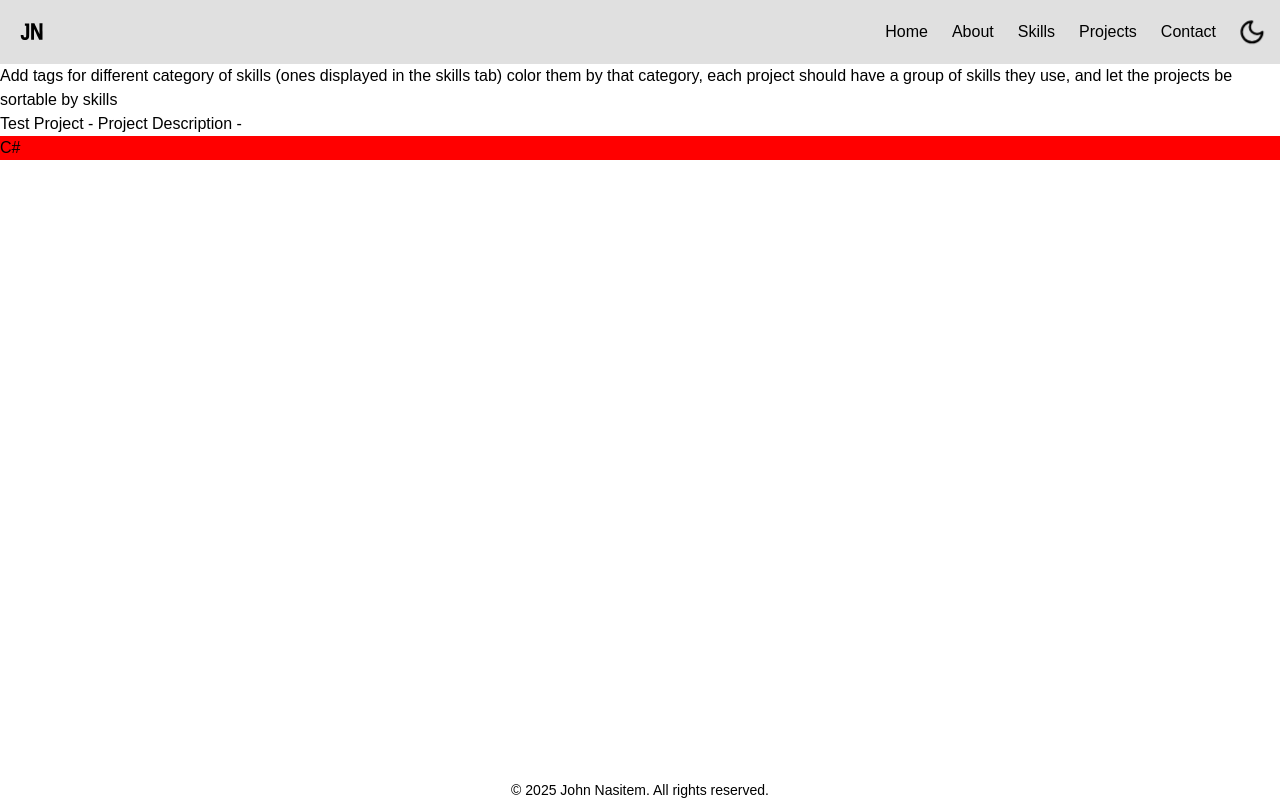
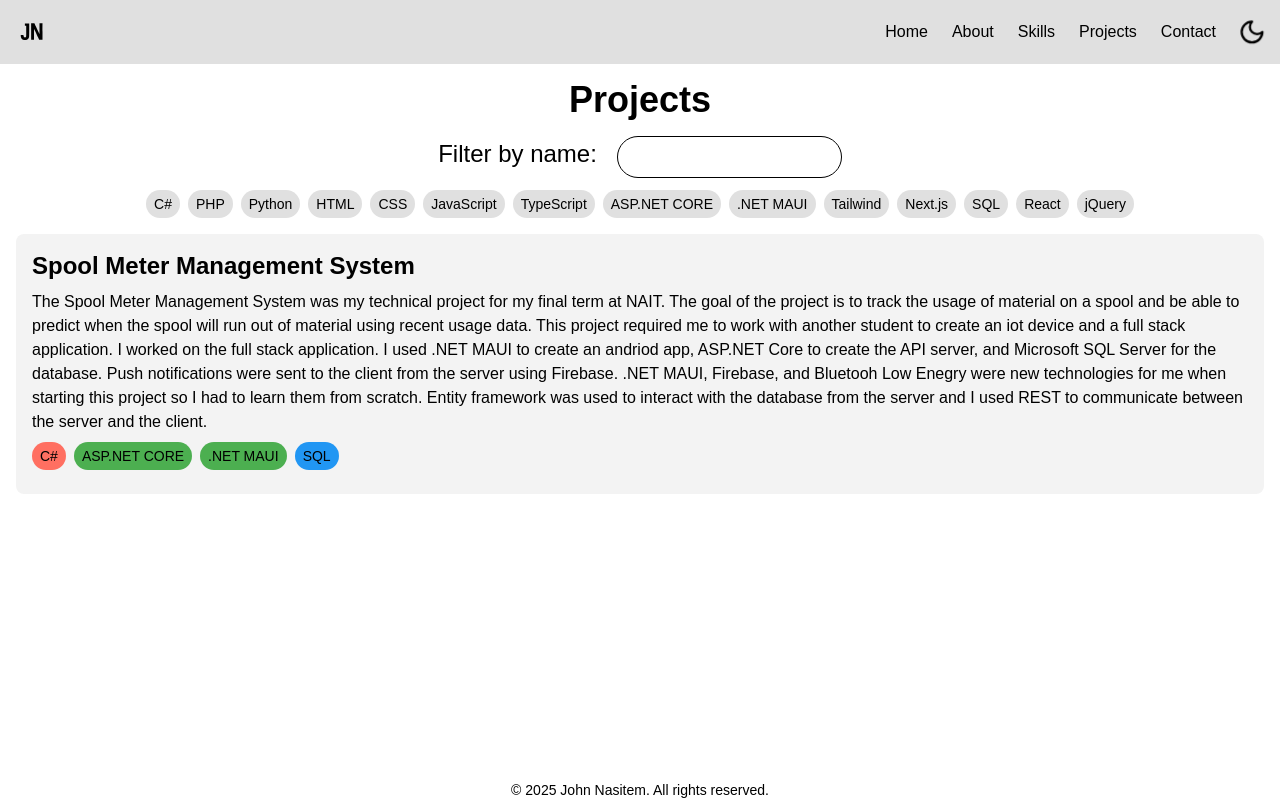
Before and after one commit to JohnNasitem/Website-Portfolio, a Next.js app in the folder Portfolio/: page /projects in a window 1280 px wide. Built offline with nearby package versions, Linux system fonts and the light colour scheme.

Commit message:
populated with an actually project and added a filter input

```diff
--- a/Portfolio/src/app/projects/page.tsx
+++ b/Portfolio/src/app/projects/page.tsx
@@ -1,9 +1,12 @@
-import { Slabo_13px } from "next/font/google";
+"use client";
+
+import Link from "next/link";
+import { useEffect, useState } from "react";
 
 enum SkillCatgegory {
-    Language = '#FF0000',
-    Framework = '#00FF00',
-    Other = '#0000FF'
+    Language = '#FF6F61',
+    Framework = '#4CAF50',
+    Library = '#2196F3',
 }
 
 type Skill = {
@@ -11,28 +14,128 @@ type Skill = {
     category: SkillCatgegory;
 }
 
+const SkillTag: React.FC<SkillFilterTag> = ({skill, selected, isFilter}) => {
+    const [isSelected, setSelected] = useState(selected);
+
+    const toggleSelect = () => {
+        if (isFilter) {
+            console.log(`Filter by ${skill.name}`);
+            setSelected(!isSelected);
+        }
+    }
+
+    return (
+        <div onClick={toggleSelect} style={{ backgroundColor: isSelected ? skill.category : 'var(--color-bg-alt-accent)' }} className={`${isFilter ? 'hover:animate-grow animate-shrink hover:cursor-default' : ''} inline-block px-2 py-1 rounded-full text-sm w-fit`}>
+            {skill.name}
+        </div>
+    )
+}
+
+const skillsDictionary: Record<string, Skill> = {
+    'C#': { name: 'C#', category: SkillCatgegory.Language },
+    'SQL': { name: 'SQL', category: SkillCatgegory.Library },
+    'PHP': { name: 'PHP', category: SkillCatgegory.Language },
+    'Python': { name: 'Python', category: SkillCatgegory.Language },
+    'HTML': { name: 'HTML', category: SkillCatgegory.Language },
+    'CSS': { name: 'CSS', category: SkillCatgegory.Language },
+    'JavaScript': { name: 'JavaScript', category: SkillCatgegory.Language },
+    'TypeScript': { name: 'TypeScript', category: SkillCatgegory.Language },
+    'ASP.NET CORE': { name: 'ASP.NET CORE', category: SkillCatgegory.Framework },
+    '.NET MAUI': { name: '.NET MAUI', category: SkillCatgegory.Framework },
+    'Tailwind': { name: 'Tailwind', category: SkillCatgegory.Framework },
+    'Next.js': { name: 'Next.js', category: SkillCatgegory.Framework },
+    'React': { name: 'React', category: SkillCatgegory.Library },
+    'jQuery': { name: 'jQuery', category: SkillCatgegory.Library },
+};
+
+type SkillFilterTag = {
+    skill: Skill;
+    selected: boolean;
+    isFilter: boolean;
+}
+
+const filteredSkills = Object.values(skillsDictionary).map((skill) => {
+    return {
+        skill: skill,
+        selected: false,
+    }
+}).sort((a, b) => b.skill.category.toString().localeCompare(a.skill.category.toString()));
+
 type ProjectInfoProps = {
     name: string;
     description: string;
     skillsUsed: Skill[];
+    githubLink?: string;
 }
 
-const ProjectInfo: React.FC<ProjectInfoProps> = ({ name, description, skillsUsed}) => {
+const SearchAndFilterBar: React.FC = () => {
     return (
-        <div>
-            {name} - {description} -
-            {skillsUsed.map((skill, index) => (
-                <div key={index} style={{ backgroundColor: skill.category}}>{skill.name}</div>
-            ))}
+        <div className="text-center w-full p-4 space-y-3">
+            <div className="space-x-5">
+                <label className="text-2xl">Filter by name:</label>
+                <input type="text" className="p-2 border rounded-4xl" />
+            </div>
+            <div className="space-x-2">
+                {filteredSkills.map((skillTag, index) => (
+                    <SkillTag key={index} skill={skillTag.skill} selected={skillTag.selected} isFilter={true}/>
+                ))}
+            </div>
+        </div>
+    )
+}
+
+const ProjectInfo: React.FC<ProjectInfoProps> = ({ name, description, skillsUsed, githubLink}) => {
+    return (
+        <div id={name.replaceAll(' ', '_')} className="p-4 rounded-lg bg-[var(--color-bg-accent)] space-y-2">
+            <h3 className="text-2xl font-bold">
+                {name}
+            </h3>
+            <div>
+                {description}
+            </div>
+            <div className="space-x-2 space-y-2">
+                {skillsUsed.map((skill, index) => (
+                    <SkillTag key={index} skill={skill} selected={true} isFilter={false}/>
+                ))}
+            </div>
+            {githubLink && <Link href={githubLink} className="text-blue-600 hover:text-blue-800">GitHub</Link>}
         </div>
     );
 }
 
+const projects = [
+    <ProjectInfo
+        name='Spool Meter Management System'
+        description=
+            {`The Spool Meter Management System was my technical project for my final term at NAIT.
+            The goal of the project is to track the usage of material on a spool and be able to predict when the spool will run out of material using recent usage data.
+            This project required me to work with another student to create an iot device and a full stack application.
+            I worked on the full stack application.
+            I used .NET MAUI to create an andriod app, ASP.NET Core to create the API server, and Microsoft SQL Server for the database.
+            Push notifications were sent to the client from the server using Firebase.
+            .NET MAUI, Firebase, and Bluetooh Low Enegry were new technologies for me when starting this project so I had to learn them from scratch.
+            Entity framework was used to interact with the database from the server and I used REST to communicate between the server and the client.`}
+        skillsUsed={[
+            skillsDictionary['C#'],
+            skillsDictionary['ASP.NET CORE'],
+            skillsDictionary['.NET MAUI'],
+            skillsDictionary['SQL'],
+        ]}
+    />
+]
+
+const displayedProjects = projects
+
 export default function Home() {
     return (
-       <div>
-            Add tags for different category of skills (ones displayed in the skills tab) color them by that category, each project should have a group of skills they use, and let the projects be sortable by skills
-            <ProjectInfo name='Test Project' description="Project Description" skillsUsed={[{name:'C#', category:SkillCatgegory.Language}]} />
+       <div className="p-4">
+            <div className="w-full text-center text-4xl font-bold">Projects</div>
+            <SearchAndFilterBar/>
+            {displayedProjects.map((project, index) => (
+                <div key={index}>
+                    {project}
+                </div>
+            ))}
        </div>
      );
 }
```
